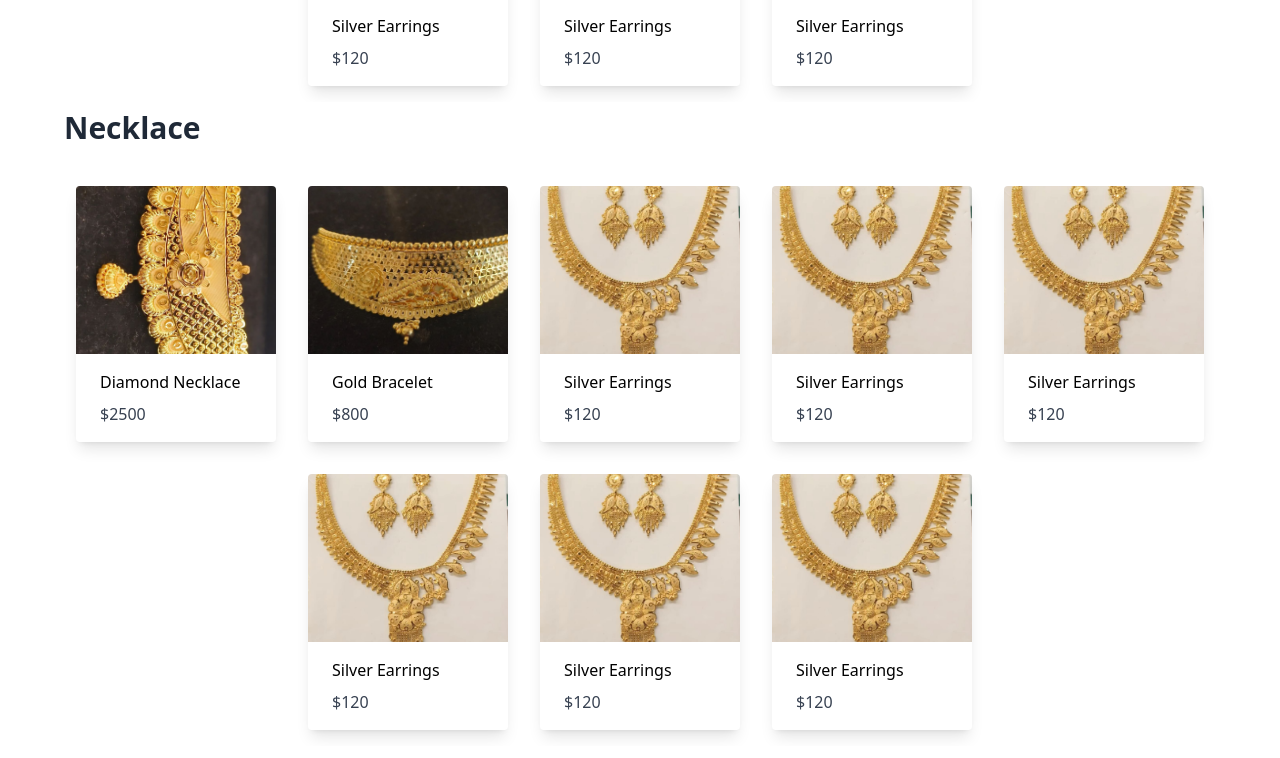
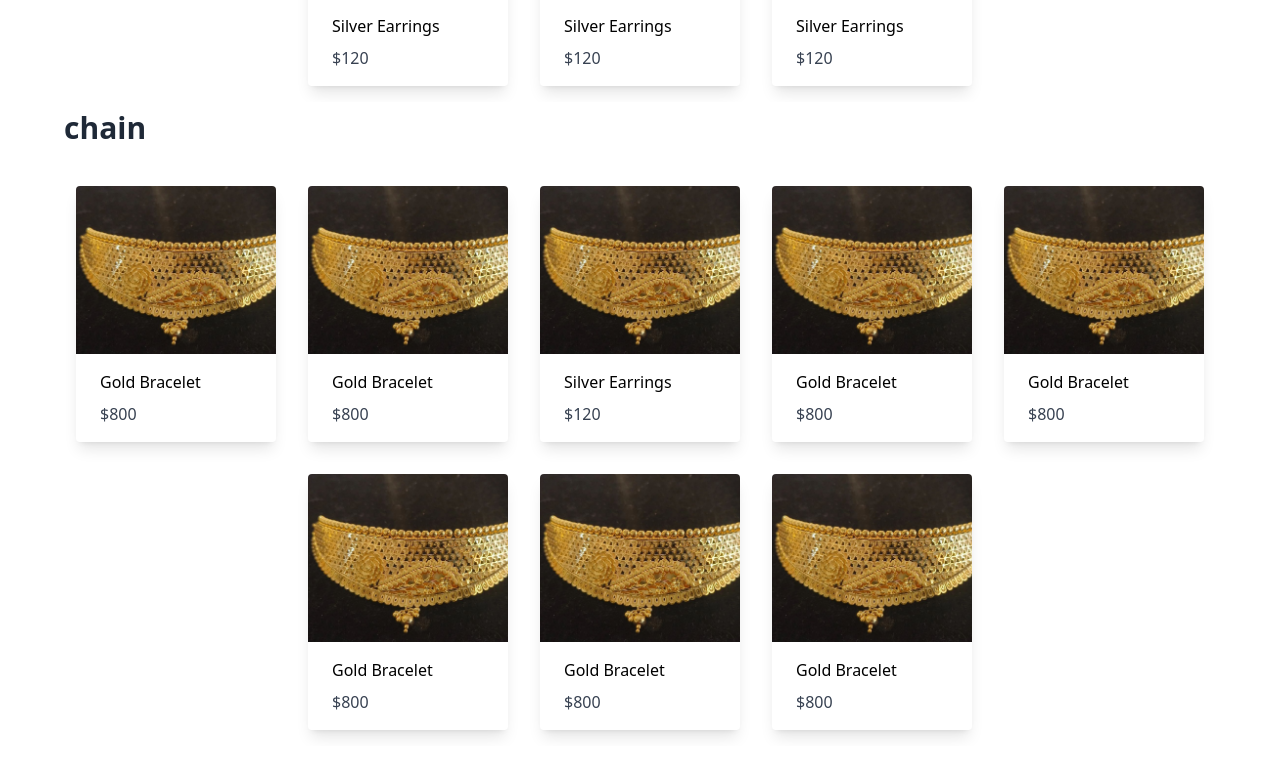
Before and after one commit to priy437pradhan/bharti-onegram-gold, a React (Vite) app: page / in a window 1280 px wide. Shown: the part 772-1530 px from the top of the page. Built offline with nearby package versions, Linux system fonts and the light colour scheme.

Commit message:
search field removed other changes on styling

```diff
--- /dev/null
+++ b/src/lib/Chain.jsx
@@ -0,0 +1,61 @@
+import J2Image from '../assets/j-2.jpg';
+
+export const chainData = [
+  {
+    id: "1",
+    title: 'Gold Bracelet',
+    price: 800,
+    imageUrl: J2Image,
+    material: '24K Gold'
+  },
+  {
+    id: "2",
+    title: 'Gold Bracelet',
+    price: 800,
+    imageUrl: J2Image,
+    material: '24K Gold'
+  },
+  {
+    id: "3",
+    title: 'Silver Earrings',
+    price: 120,
+    imageUrl: J2Image ,
+    material: 'Sterling Silver'
+  },
+  {
+    id: "4",
+    title: 'Gold Bracelet',
+    price: 800,
+    imageUrl: J2Image,
+    material: '24K Gold'
+  },
+  {
+    id: "5",
+    title: 'Gold Bracelet',
+    price: 800,
+    imageUrl: J2Image,
+    material: '24K Gold'
+  },
+
+  {
+    id: "6",
+    title: 'Gold Bracelet',
+    price: 800,
+    imageUrl: J2Image,
+    material: '24K Gold'
+  },
+  {
+    id: "7",
+    title: 'Gold Bracelet',
+    price: 800,
+    imageUrl: J2Image,
+    material: '24K Gold'
+  },
+  {
+    id: "8",
+    title: 'Gold Bracelet',
+    price: 800,
+    imageUrl: J2Image,
+    material: '24K Gold'
+  },
+];
--- a/src/pages/CardSection.jsx
+++ b/src/pages/CardSection.jsx
@@ -1,5 +1,6 @@
 import { jewelleryData } from '../lib/jewelleryData';
 import Card from '../components/MyCard';
+import { chainData } from '../lib/Chain';
 
 const CardSection = () => {
   return (
@@ -32,7 +33,25 @@ const CardSection = () => {
               </div>
         </div>
         </div>
-
+        <h1 className="px-4 py-2 text-3xl font-bold text-gray-800 mb-4 lg:mx-12">
+          chain
+        </h1>
+        <div className="overflow-x-auto whitespace-nowrap">
+        <div className="inline-block">
+              <div className="flex flex-nowrap justify-center lg:flex lg:flex-wrap lg:justify-center lg:mx-12">
+                {chainData.map((item) => (
+                  <Card
+                    key={item.id}
+                    id={item.id}
+                    title={item.title}
+                    price={item.price}
+                    imageUrl={item.imageUrl}
+                    material={item.material}
+                  />
+                ))}
+              </div>
+        </div>
+        </div>
         <h1 className="px-4 py-2 text-3xl font-bold text-gray-800 mb-4 lg:mx-12">
           Necklace
         </h1>
@@ -71,25 +90,7 @@ const CardSection = () => {
               </div>
         </div>
         </div>
-        <h1 className="px-4 py-2 text-3xl font-bold text-gray-800 mb-4 lg:mx-12">
-          Bracelet
-        </h1>
-        <div className="overflow-x-auto whitespace-nowrap">
-        <div className="inline-block">
-              <div className="flex flex-nowrap justify-center lg:flex lg:flex-wrap lg:justify-center lg:mx-12">
-                {jewelleryData.map((item) => (
-                  <Card
-                    key={item.id}
-                    id={item.id}
-                    title={item.title}
-                    price={item.price}
-                    imageUrl={item.imageUrl}
-                    material={item.material}
-                  />
-                ))}
-              </div>
-        </div>
-        </div>
+
         <h1 className="px-4 py-2 text-3xl font-bold text-gray-800 mb-4 lg:mx-12">
           Chain
         </h1>
```
